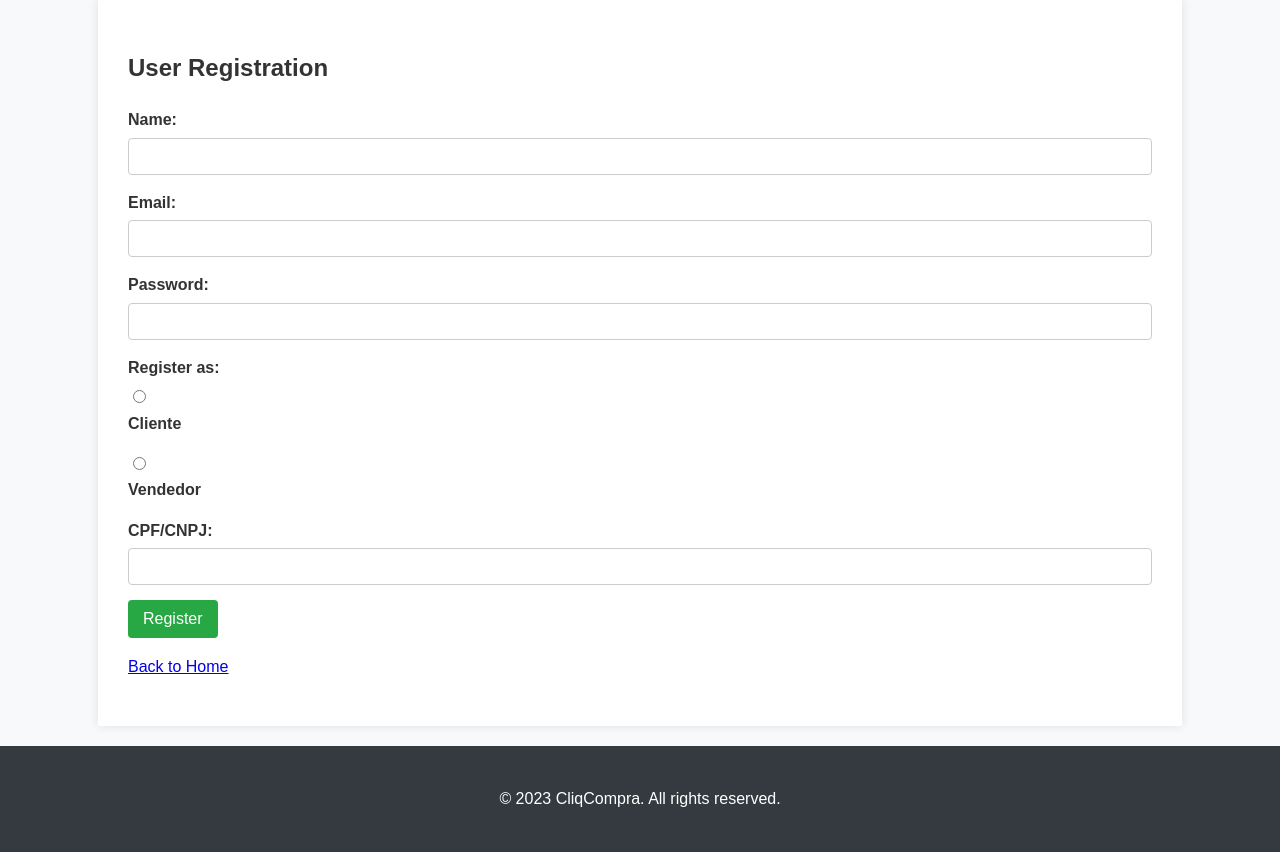
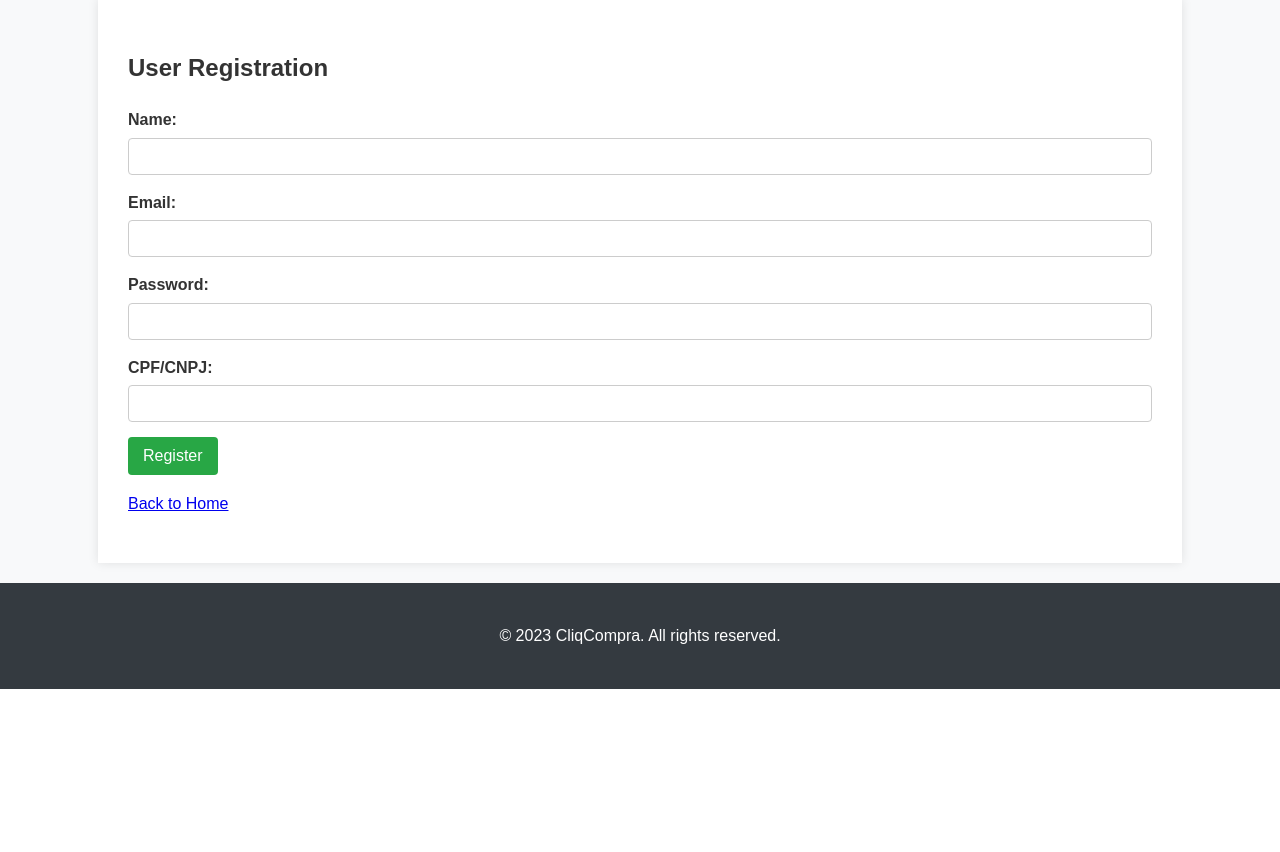
Before and after one commit to guiperlasca/CliqCompra, a Spring Boot app: page /registrar in a window 1280 px wide. Shown: the part 171-1023 px from the top of the page. After the commit the page ends 860 px from the top, so only its background shows below. Run offline with Spring Boot 4, Linux system fonts and the light colour scheme; some libraries are stand-ins or nearby versions.

Commit message:
Refactor user registration and display
This commit addresses two main issues:
1. Simplifies the registration process by removing the user type (Cliente/Vendedor) selection. All new users are now registered as 'CLIENTE' by default.
2. Updates the application layout to display your actual name in the welcome message instead of your email address after login or registration.

Changes include:
- Modified 'registrar.html' to remove the user type radio buttons.
- Updated 'WebController.java' to default new user registrations to the 'CLIENTE' type and to handle your name consistently in the session and model attributes.
- Modified 'layout.layout.html' to display the 'loggedInUserName' from the session.
- Ensured relevant model attributes for user information are populated across various controller methods.

```diff
--- a/src/main/java/com/trabalho/cliqaqui/controller/WebController.java
+++ b/src/main/java/com/trabalho/cliqaqui/controller/WebController.java
@@ -67,6 +67,8 @@ public class WebController {
         if (loggedInUserEmail != null) {
             model.addAttribute("isUserLoggedIn", true);
             model.addAttribute("loggedInUserEmail", loggedInUserEmail);
+            model.addAttribute("loggedInUserName", session.getAttribute("loggedInUserName"));
+            model.addAttribute("loggedInUserType", session.getAttribute("loggedInUserType"));
         } else {
             model.addAttribute("isUserLoggedIn", false);
         }
@@ -80,6 +82,8 @@ public class WebController {
         if (loggedInUserEmail != null) {
             model.addAttribute("isUserLoggedIn", true);
             model.addAttribute("loggedInUserEmail", loggedInUserEmail);
+            model.addAttribute("loggedInUserName", session.getAttribute("loggedInUserName"));
+            model.addAttribute("loggedInUserType", session.getAttribute("loggedInUserType"));
         } else {
             model.addAttribute("isUserLoggedIn", false);
         }
@@ -90,27 +94,10 @@ public class WebController {
     public String processRegistration(@ModelAttribute("usuarioDto") UsuarioDTO usuarioDto, Model model, HttpSession session, RedirectAttributes redirectAttributes) {
         // TODO: Add validation for usuarioDto (e.g., using @Valid and BindingResult)
 
-        Usuario novoUsuario;
-        String userType = usuarioDto.getUserType();
-
-        if ("VENDEDOR".equalsIgnoreCase(userType)) {
-            novoUsuario = new com.trabalho.cliqaqui.model.Vendedor();
-        } else if ("CLIENTE".equalsIgnoreCase(userType)) {
-            novoUsuario = new com.trabalho.cliqaqui.model.Cliente();
-        } else {
-            // Handle invalid or missing userType - redirect back with error
-            model.addAttribute("errorMessage", "Invalid account type selected. Please select Cliente or Vendedor.");
-            model.addAttribute("usuarioDto", usuarioDto); // Send DTO back to repopulate form
-            // Ensure other necessary model attributes for the 'registrar' page are present
-            String loggedInUserEmail = (String) session.getAttribute("loggedInUserEmail");
-            if (loggedInUserEmail != null) {
-                model.addAttribute("isUserLoggedIn", true);
-                model.addAttribute("loggedInUserEmail", loggedInUserEmail);
-            } else {
-                model.addAttribute("isUserLoggedIn", false);
-            }
-            return "registrar";
-        }
+        Usuario novoUsuario = new com.trabalho.cliqaqui.model.Cliente();
+        // The userType variable and the if/else block for VENDEDOR/CLIENTE are no longer needed.
+        // The DTO might still have a userType field, but it won't be used here.
+        // We also need to ensure the registeredUserType variable set later is consistently 'CLIENTE'.
 
         // Set common properties
         novoUsuario.setNome(usuarioDto.getNome());
@@ -125,14 +112,9 @@ public class WebController {
             // Automatic login after successful registration
             session.setAttribute("loggedInUserId", novoUsuario.getId());
             session.setAttribute("loggedInUserEmail", novoUsuario.getEmail());
+            session.setAttribute("loggedInUserName", novoUsuario.getNome());
 
-            String registeredUserType = "USUARIO"; // Default, should be overridden
-            if (novoUsuario instanceof Cliente) {
-                registeredUserType = "CLIENTE";
-            } else if (novoUsuario instanceof Vendedor) {
-                registeredUserType = "VENDEDOR";
-            }
-            session.setAttribute("loggedInUserType", registeredUserType);
+            session.setAttribute("loggedInUserType", "CLIENTE");
 
             redirectAttributes.addFlashAttribute("successMessage", "Registration successful! Welcome, " + novoUsuario.getNome());
             return "redirect:/home"; // Redirect to home page
@@ -146,6 +128,8 @@ public class WebController {
             if (loggedInUserEmail != null) {
                 model.addAttribute("isUserLoggedIn", true);
                 model.addAttribute("loggedInUserEmail", loggedInUserEmail);
+                model.addAttribute("loggedInUserName", session.getAttribute("loggedInUserName"));
+                model.addAttribute("loggedInUserType", session.getAttribute("loggedInUserType"));
             } else {
                 model.addAttribute("isUserLoggedIn", false);
             }
@@ -159,6 +143,8 @@ public class WebController {
         if (loggedInUserEmail != null) {
             model.addAttribute("isUserLoggedIn", true);
             model.addAttribute("loggedInUserEmail", loggedInUserEmail);
+            model.addAttribute("loggedInUserName", session.getAttribute("loggedInUserName"));
+            model.addAttribute("loggedInUserType", session.getAttribute("loggedInUserType"));
         } else {
             model.addAttribute("isUserLoggedIn", false);
         }
@@ -187,6 +173,7 @@ public class WebController {
                     userType = "VENDEDOR";
                 }
                 session.setAttribute("loggedInUserType", userType);
+                session.setAttribute("loggedInUserName", usuario.getNome());
 
                 redirectAttributes.addFlashAttribute("successMessage", "Login successful! Welcome " + usuario.getNome());
                 return "redirect:/home";
@@ -209,6 +196,8 @@ public class WebController {
         if (loggedInUserEmail != null) {
             model.addAttribute("isUserLoggedIn", true);
             model.addAttribute("loggedInUserEmail", loggedInUserEmail);
+            model.addAttribute("loggedInUserName", session.getAttribute("loggedInUserName"));
+            model.addAttribute("loggedInUserType", session.getAttribute("loggedInUserType"));
         } else {
             model.addAttribute("isUserLoggedIn", false);
         }
@@ -230,6 +219,7 @@ public class WebController {
         model.addAttribute("isUserLoggedIn", loggedInUserEmail != null);
         if (loggedInUserEmail != null) {
             model.addAttribute("loggedInUserEmail", loggedInUserEmail);
+            model.addAttribute("loggedInUserName", session.getAttribute("loggedInUserName"));
             model.addAttribute("loggedInUserType", userType); // Pass userType for Vendedor links in layout
         }
 
@@ -295,6 +285,7 @@ public class WebController {
             model.addAttribute("isUserLoggedIn", loggedInUserEmail != null);
             if (loggedInUserEmail != null) {
                 model.addAttribute("loggedInUserEmail", loggedInUserEmail);
+                model.addAttribute("loggedInUserName", session.getAttribute("loggedInUserName"));
                 model.addAttribute("loggedInUserType", userType);
             }
             return "vendedor/add-product"; // Return to form
@@ -318,6 +309,7 @@ public class WebController {
         String loggedInUserEmail = (String) session.getAttribute("loggedInUserEmail");
         model.addAttribute("isUserLoggedIn", true); // Must be logged in to reach here as Vendedor
         model.addAttribute("loggedInUserEmail", loggedInUserEmail);
+        model.addAttribute("loggedInUserName", session.getAttribute("loggedInUserName"));
         model.addAttribute("loggedInUserType", userType);
 
         // Add any specific messages e.g. from adding a product
@@ -372,6 +364,7 @@ public class WebController {
         model.addAttribute("isUserLoggedIn", loggedInUserEmail != null);
         if (loggedInUserEmail != null) {
             model.addAttribute("loggedInUserEmail", loggedInUserEmail);
+            model.addAttribute("loggedInUserName", session.getAttribute("loggedInUserName"));
             model.addAttribute("loggedInUserType", userType);
         }
         return "cart/view-cart";
@@ -435,6 +428,7 @@ public class WebController {
         // Add login status for layout
         model.addAttribute("isUserLoggedIn", true);
         model.addAttribute("loggedInUserEmail", (String) session.getAttribute("loggedInUserEmail"));
+        model.addAttribute("loggedInUserName", session.getAttribute("loggedInUserName"));
         model.addAttribute("loggedInUserType", userType);
 
         return "checkout/confirm-order";
@@ -558,6 +552,7 @@ public class WebController {
         model.addAttribute("isUserLoggedIn", loggedInUserId != null);
         if (loggedInUserId != null) {
             model.addAttribute("loggedInUserEmail", (String) session.getAttribute("loggedInUserEmail"));
+            model.addAttribute("loggedInUserName", session.getAttribute("loggedInUserName"));
             model.addAttribute("loggedInUserType", userType);
         }
         return "checkout/order-confirmation";
@@ -580,6 +575,7 @@ public class WebController {
         // Pass login status and type for layout
         model.addAttribute("isUserLoggedIn", true); // Must be logged in to reach here as Cliente
         model.addAttribute("loggedInUserEmail", (String) session.getAttribute("loggedInUserEmail"));
+        model.addAttribute("loggedInUserName", session.getAttribute("loggedInUserName"));
         model.addAttribute("loggedInUserType", userType);
 
         return "cliente/my-orders";
--- a/src/main/resources/templates/layout/layout.html
+++ b/src/main/resources/templates/layout/layout.html
@@ -28,7 +28,7 @@
                     <th:block th:if="${isUserLoggedIn}">
                         <li>
                             <span style="color: #fff; margin-right: 15px;">
-                                Welcome, <span th:text="${loggedInUserEmail}"></span> (<span th:text="${loggedInUserType}"></span>)
+                                Welcome, <span th:text="${session.loggedInUserName != null ? session.loggedInUserName : loggedInUserEmail}"></span> (<span th:text="${loggedInUserType}"></span>)
                             </span>
                         </li>
 
--- a/src/main/resources/templates/registrar.html
+++ b/src/main/resources/templates/registrar.html
@@ -33,19 +33,6 @@
                 <input type="password" id="senha" th:field="*{senha}"/>
             </div>
             <div>
-                <label>Register as:</label>
-                <div>
-                    <input type="radio" id="typeCliente" th:field="*{userType}" value="CLIENTE" checked="checked" />
-                    <label for="typeCliente">Cliente</label>
-                </div>
-                <div>
-                    <input type="radio" id="typeVendedor" th:field="*{userType}" value="VENDEDOR" />
-                    <label for="typeVendedor">Vendedor</label>
-                </div>
-                <!-- Display validation error for userType if any -->
-                <div th:if="${#fields.hasErrors('userType')}" th:errors="*{userType}" style="color: red; font-size: 0.9em;">User type error</div>
-            </div>
-            <div>
                 <label for="cpfCnpj">CPF/CNPJ:</label>
                 <input type="text" id="cpfCnpj" th:field="*{cpfCnpj}"/>
             </div>
```
